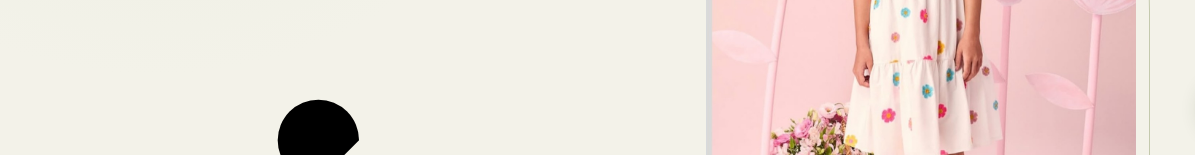
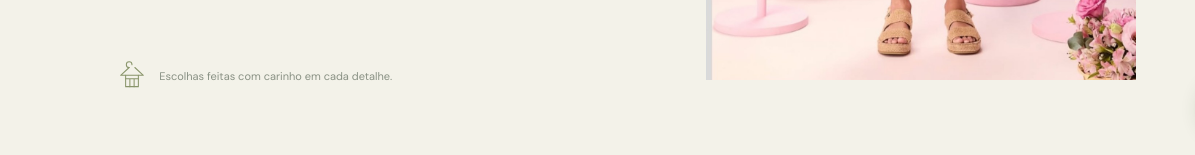
Before and after one commit to wchagas73-lang/Oliviacorrea, a plain HTML site: page index.html in a window 1280 px wide. Shown: the part 645-800 px from the top of the page, 0-1195 px from the left. Drawn offline with nearby package versions, Linux system fonts and the light colour scheme.

Commit message:
Remove enfeites da foto principal e adiciona arte leve de moda infantil

```diff
--- a/style.css
+++ b/style.css
@@ -264,3 +264,20 @@ a{color:inherit;text-decoration:none}
     object-position:center;
   }
 }
+
+
+/* Hero mais limpo: sem moldura e sem flores decorativas ao redor da foto */
+.hero-photo:before{content:none;display:none}
+.hero .decor{display:none}
+.hero-note{display:flex;align-items:center;gap:10px}
+.hero-fashion-icon{
+  width:34px;
+  height:34px;
+  flex:0 0 34px;
+  fill:none;
+  stroke:#89956b;
+  stroke-width:1.45;
+  stroke-linecap:round;
+  stroke-linejoin:round;
+}
+.hero-note .tiny-flower{display:none}
```
